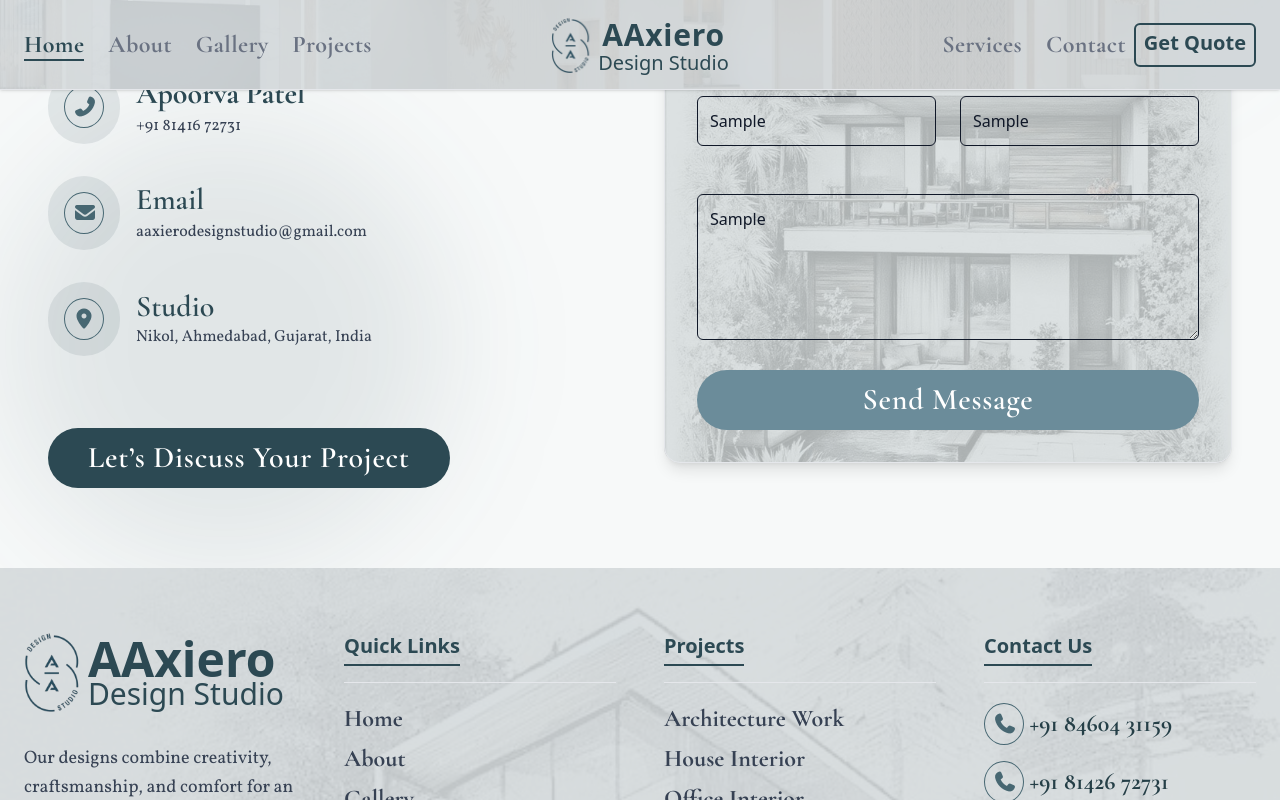
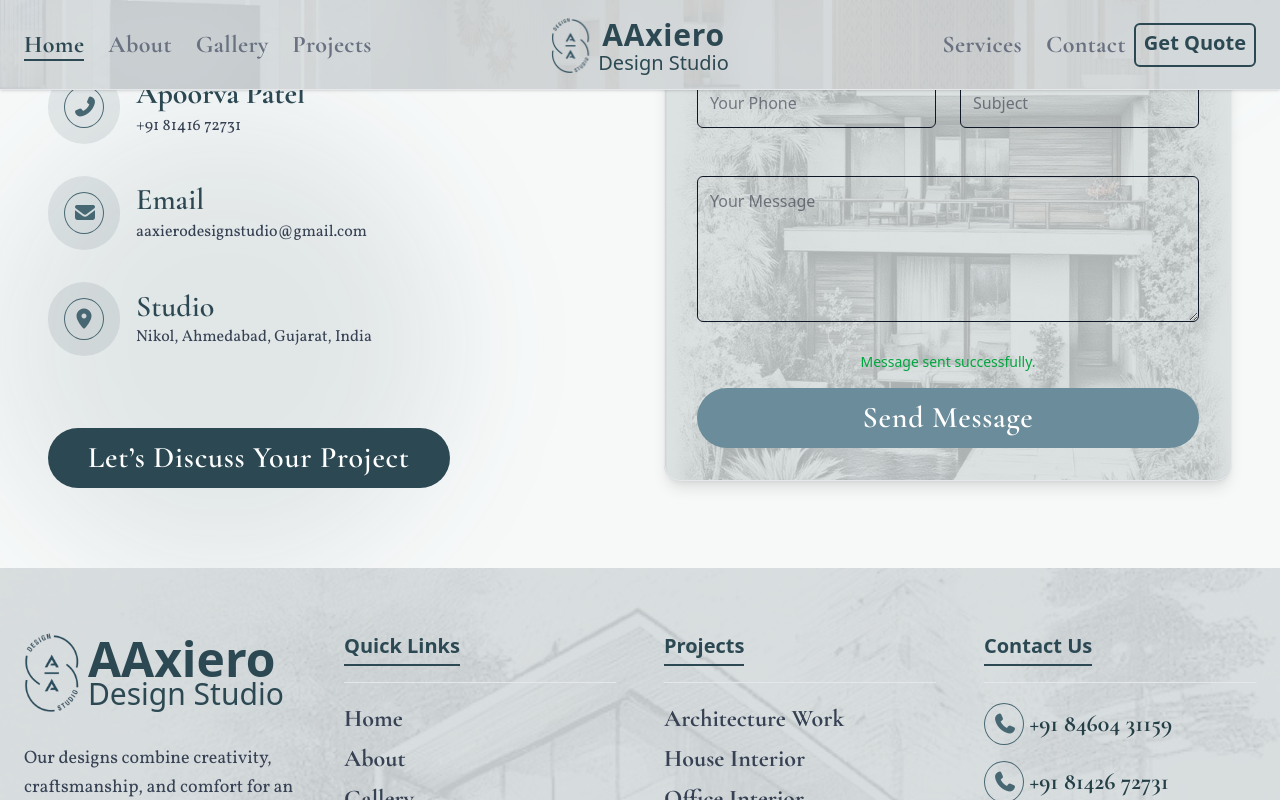
Before and after one commit to harshwebearl/AX, a React (Create React App) app: page / in a window 1280 px wide. Both pictures are taken after typing "Sample", "name@example.com", "Sample", "Sample", "Sample" into the empty fields and a click on the button "Send Message". Shown: the part 4670-5470 px from the top of the page. Built offline with nearby package versions, Linux system fonts and the light colour scheme.

Commit message:
first commit

```diff
--- a/src/Pages/About.js
+++ b/src/Pages/About.js
@@ -7,7 +7,7 @@ import { FaArrowRight } from 'react-icons/fa';
 
 const About = () => {
   useEffect(() => {
-    document.title = "About AAx Kevalon Technology - Our Design Philosophy";
+    document.title = "About AAxiero Design Studio - Our Design Philosophy";
 
     const setMetaTag = (name, value, property = false) => {
       const selector = property ? `meta[property="${name}"]` : `meta[name="${name}"]`;
--- a/src/Pages/Home.js
+++ b/src/Pages/Home.js
@@ -7,6 +7,7 @@ import AchievementSection from "../Components/AchievementSection";
 import DigitalShowcaseCarousel from "../Components/DigitalShowcaseCarousel";
 import CostCalculator from "../Components/CostCalculator";
 import { organizationSchema } from "../utils/schemaMarkup";
+import emailjs from '@emailjs/browser';
 
 
 export default function Home() {
@@ -19,6 +20,11 @@ export default function Home() {
   ];
 
   const [index, setIndex] = useState(0);
+
+  // Contact form state
+  const [formData, setFormData] = useState({ name: '', email: '', phone: '', subject: '', message: '' });
+  const [sending, setSending] = useState(false);
+  const [success, setSuccess] = useState(null);
 
   // Auto-change image every 5 seconds
   useEffect(() => {
@@ -80,6 +86,52 @@ export default function Home() {
     }
     schemaScript.textContent = JSON.stringify(organizationSchema);
   }, []);
+
+  // Initialize EmailJS (public key)
+  useEffect(() => {
+    try {
+      emailjs.init('MmO--L7IF2RZe3SHg');
+    } catch (e) {
+      // initialization is best-effort; log if something goes wrong
+      console.warn('EmailJS init warning:', e);
+    }
+  }, []);
+
+  // Handle contact form input changes
+  const handleChange = (e) => {
+    const { name, value } = e.target;
+    setFormData((prev) => ({ ...prev, [name]: value }));
+  };
+
+  // Submit handler using EmailJS
+  const handleSubmit = async (e) => {
+    e.preventDefault();
+    setSuccess(null);
+    setSending(true);
+
+    try {
+      const result = await emailjs.send(
+        'service_ee2hugz',
+        'template_30ul3wm',
+        {
+          name: formData.name,
+          email: formData.email,
+          phone: formData.phone,
+          subject: formData.subject,
+          message: formData.message,
+        }
+      );
+
+      console.log('EmailJS result:', result);
+      setSuccess('Message sent successfully.');
+      setFormData({ name: '', email: '', phone: '', subject: '', message: '' });
+    } catch (err) {
+      console.error('EmailJS error:', err);
+      setSuccess('Failed to send message. Please try again later.');
+    } finally {
+      setSending(false);
+    }
+  };
 
   return (
     <div className="min-h-screen bg-white text-gray-900 font-sans pt-18 md:pt-22 ">
@@ -268,28 +320,42 @@ export default function Home() {
                 initial={{ opacity: 0, x: 50 }}
                 whileInView={{ opacity: 1, x: 0 }}
                 transition={{ duration: 0.8 }}
-                onSubmit={(e) => e.preventDefault()}
+                onSubmit={handleSubmit}
                 className="relative z-10 bg-transparent shadow-lg rounded-2xl p-8 border border-gray-200 "
               >
                 <div className="grid grid-cols-1 sm:grid-cols-2 gap-6 mb-6">
                   <input
+                    name="name"
+                    value={formData.name}
+                    onChange={handleChange}
                     type="text"
                     placeholder="Your Name"
                     className="w-full border border-white-300 rounded-md p-3 focus:outline-none focus:ring-2 focus:ring-[#6b8c9a]"
+                    required
                   />
                   <input
+                    name="email"
+                    value={formData.email}
+                    onChange={handleChange}
                     type="email"
                     placeholder="Your Email"
                     className="w-full border border-white-300 rounded-md p-3 focus:outline-none focus:ring-2 focus:ring-[#6b8c9a]"
+                    required
                   />
                 </div>
                 <div className="grid grid-cols-1 sm:grid-cols-2 gap-6 mb-6">
                   <input
+                    name="phone"
+                    value={formData.phone}
+                    onChange={handleChange}
                     type="text"
                     placeholder="Your Phone"
                     className="w-full border border-white-300 rounded-md p-3 mb-6 focus:outline-none focus:ring-2 focus:ring-[#6b8c9a]"
                   />
                   <input
+                    name="subject"
+                    value={formData.subject}
+                    onChange={handleChange}
                     type="text"
                     placeholder="Subject"
                     className="w-full border border-white-300 rounded-md p-3 mb-6 focus:outline-none focus:ring-2 focus:ring-[#6b8c9a]"
@@ -298,16 +364,25 @@ export default function Home() {
                 </div>
 
                 <textarea
+                  name="message"
+                  value={formData.message}
+                  onChange={handleChange}
                   placeholder="Your Message"
                   rows="5"
                   className="w-full border border-white-300 rounded-md p-3 mb-6 focus:outline-none focus:ring-2 focus:ring-[#6b8c9a]"
+                  required
                 ></textarea>
+
+                {success && (
+                  <div className="mb-4 text-center text-sm text-green-600">{success}</div>
+                )}
+
                 <button
                   type="submit"
-                  className="bg-[#6b8c9a] text-white px-10 py-3 rounded-full font-semibold tracking-wide hover:bg-[#5b7d86] transition-all duration-300 w-full font-['Cormorant_Garamond']
- text-3xl"
+                  disabled={sending}
+                  className={`bg-[#6b8c9a] text-white px-10 py-3 rounded-full font-semibold tracking-wide hover:bg-[#5b7d86] transition-all duration-300 w-full font-['Cormorant_Garamond'] text-3xl ${sending ? 'opacity-60 cursor-not-allowed' : ''}`}
                 >
-                  Send Message
+                  {sending ? 'Sending…' : 'Send Message'}
                 </button>
               </motion.form>
             </div>
```
